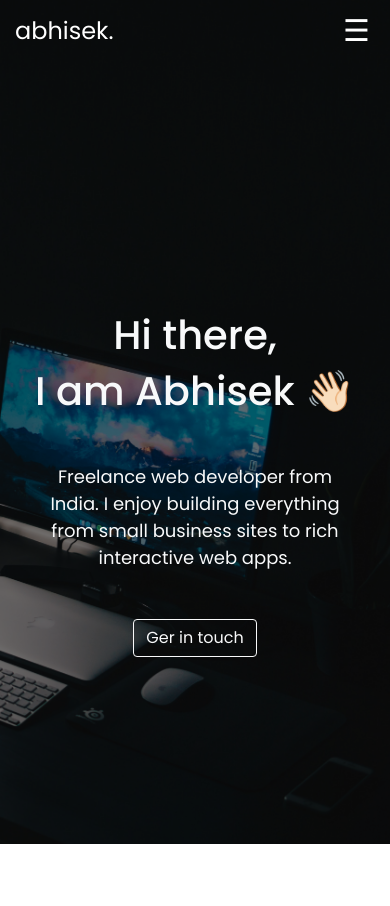
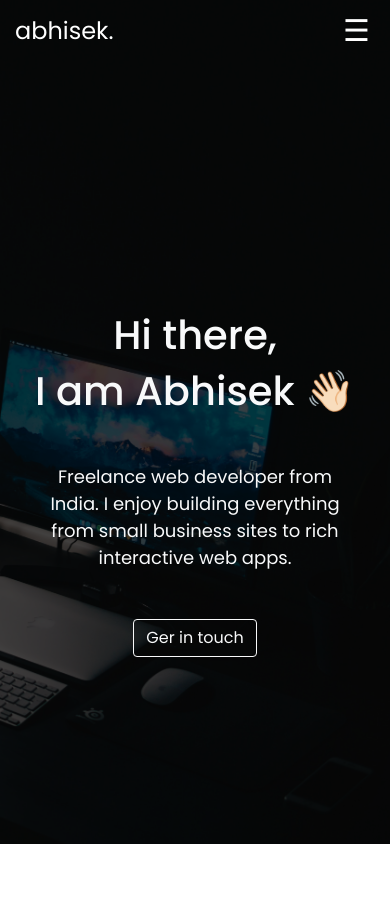
Before and after one commit to abhisek47/portfolio, a PHP site: page / in a window 390 px wide. Run offline with PHP 8.4, Linux system fonts and the light colour scheme; some libraries are stand-ins or nearby versions.

Commit message:
reduce background opacity for mobile view

```diff
--- a/media.css
+++ b/media.css
@@ -19,4 +19,7 @@
     justify-content: center;
     flex-wrap: wrap;
   }
+  .img-overlay {
+    opacity: 0.7;
+  }
 }
```
